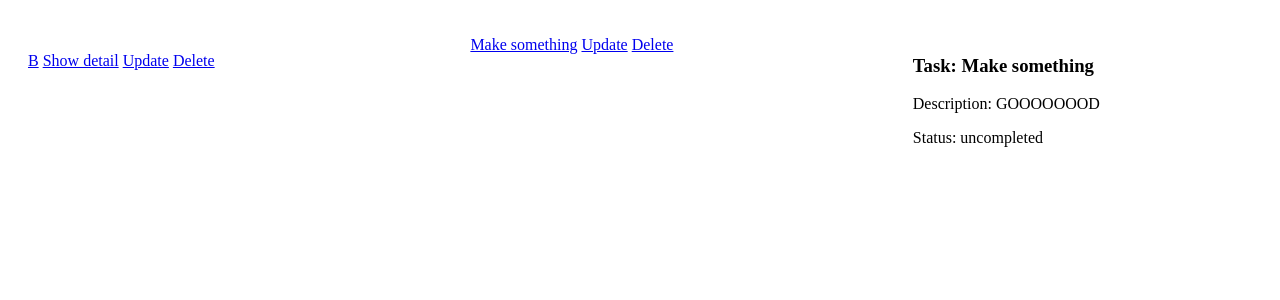
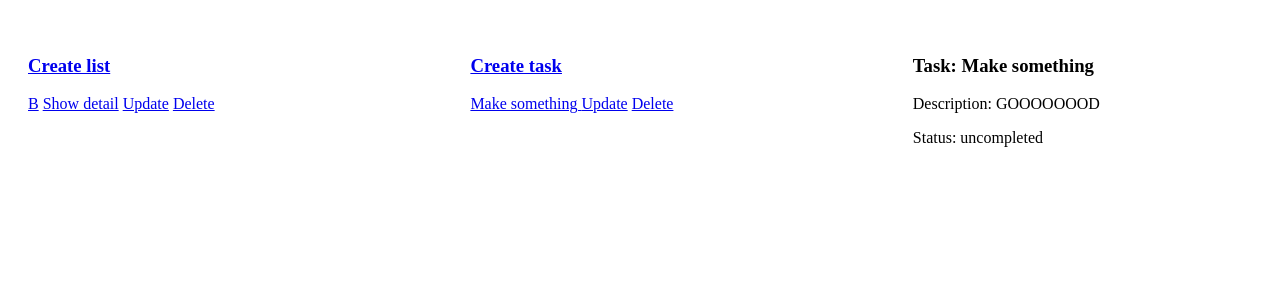
Before and after one commit to larkes00/todolist, a Django app: page /task/1/ in a window 1280 px wide; the page is wider, and only the part inside the window is pictured. Shown: the part 34-334 px from the top of that part. Run offline with Django 3.2, Linux system fonts and the light colour scheme; a user stored in the database is signed in; data comes from the database, SQL or seed files in the repository.

Commit message:
Creating task and list

```diff
--- a/todolist/forms.py
+++ b/todolist/forms.py
@@ -12,7 +12,7 @@ class CreateTaskForm(forms.ModelForm):
 
     class Meta:
         model = Task
-        fields = ["title", "description", "list"]
+        fields = ["title", "description", "completed", "list"]
         widgets = {
             "description": forms.Textarea(attrs={"cols": 40, "rows": 10})
         }
--- a/todolist/templates/todolist/index.html
+++ b/todolist/templates/todolist/index.html
@@ -3,6 +3,9 @@
 {% block content %}
     <div class="main-container">
         <div class="main-left-block">
+            <h3>
+                <a href="{% url 'list_create' %}">Create list</a>
+            </h3>
             {% block lists %}
                 {% for list in lists %}
                     <p>
@@ -15,7 +18,11 @@
             {% endblock %}
         </div>
         <div class="main-center-block">
-            {% block tasks %}{% endblock %}
+            {% block tasks %}
+                <h3>
+                    <a href="{% url 'task_create' %}">Create task</a>
+                </h3>
+            {% endblock %}
         </div>
         <div class="main-right-block">
             {% block task_description %}{% endblock %}
--- a/todolist/templates/todolist/tasks_list.html
+++ b/todolist/templates/todolist/tasks_list.html
@@ -1,10 +1,21 @@
 {% extends 'todolist/index.html' %}
 
 {% block tasks %}
+    <h3>
+        <a href="{% url 'task_create' %}">Create task</a>
+    </h3>
     {% for task in tasks %}
-        <a href="{% url 'task_info' task.pk %}">{{ task|truncatechars:20 }}</a>
-        <a href="{% url 'task_update' task.pk %}">Update</a>
-        <a href="{% url 'task_delete' task.pk %}">Delete</a>
+        <p>
+            <a href="{% url 'task_info' task.pk %}">
+                {% if task.completed %}
+                    <s>{{ task|truncatechars:20 }}</s>
+                {% else %}
+                    {{ task|truncatechars:20 }}
+                {% endif %}
+            </a>
+            <a href="{% url 'task_update' task.pk %}">Update</a>
+            <a href="{% url 'task_delete' task.pk %}">Delete</a>
+        </p>
     {% endfor %}
 {% endblock %}
 {% block task_description %}{% endblock %}
--- a/todolist/urls.py
+++ b/todolist/urls.py
@@ -4,10 +4,10 @@ from .views import *
 urlpatterns = [
     path("", UserLists.as_view(), name="home"),
     path("list/<int:pk>/tasks/", Tasks.as_view(), name="tasks"),
-    # path("list/create/", NewUserList.as_view(), name="create_list"),
+    path("list/create/", NewUserList.as_view(), name="list_create"),
     path("list/<int:pk>/", ShowList.as_view(), name="list_info"),
     path("task/<int:pk>/", ShowTask.as_view(), name="task_info"),
-    # path("task/create/", CreateTask.as_view(), name="task_form"),
+    path("task/create/", CreateTask.as_view(), name="task_create"),
     path("task/delete/<int:pk>/", DeleteTask.as_view(), name="task_delete"),
     path("list/delete/<int:pk>/", DeleteList.as_view(), name="list_delete"),
     path("list/update/<int:pk>/", UpdateList.as_view(), name="list_update"),
--- a/todolist/views.py
+++ b/todolist/views.py
@@ -65,22 +65,22 @@ class ShowList(LoginRequiredMixin, DetailView):
         return obj
 
 
-# class NewUserList(LoginRequiredMixin, CreateView):
-#     form_class = CreateListForm
-#     template_name = "todolist/list_form.html"
-#     success_url = reverse_lazy("home")
-#
-#     def form_valid(self, form):
-#         form.instance.owner = self.request.user
-#         return super().form_valid(form)
-#
-#
-# class CreateTask(LoginRequiredMixin, CreateView):
-#     form_class = CreateTaskForm
-#     template_name = "todolist/task_form.html"
-#     success_url = reverse_lazy("home")
-#
-#
+class NewUserList(LoginRequiredMixin, CreateView):
+    form_class = CreateListForm
+    template_name = "todolist/list_form.html"
+    success_url = reverse_lazy("home")
+
+    def form_valid(self, form):
+        form.instance.owner = self.request.user
+        return super().form_valid(form)
+
+
+class CreateTask(LoginRequiredMixin, CreateView):
+    form_class = CreateTaskForm
+    template_name = "todolist/task_form.html"
+    success_url = reverse_lazy("home")
+
+
 class DeleteTask(LoginRequiredMixin, DeleteView):
     model = Task
     context_object_name = "task"
```
